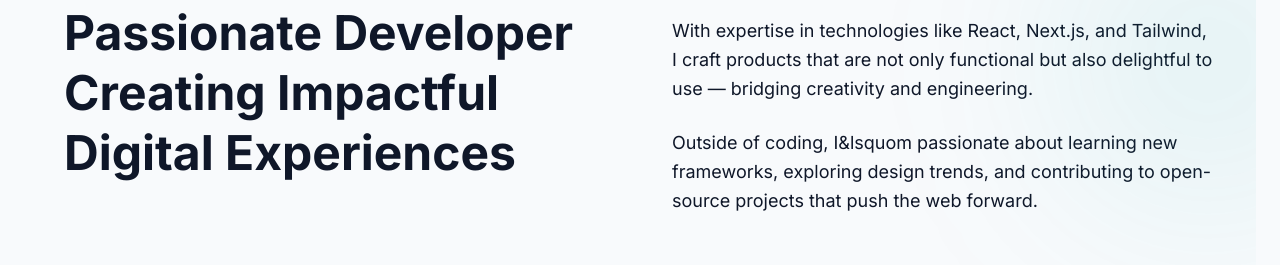
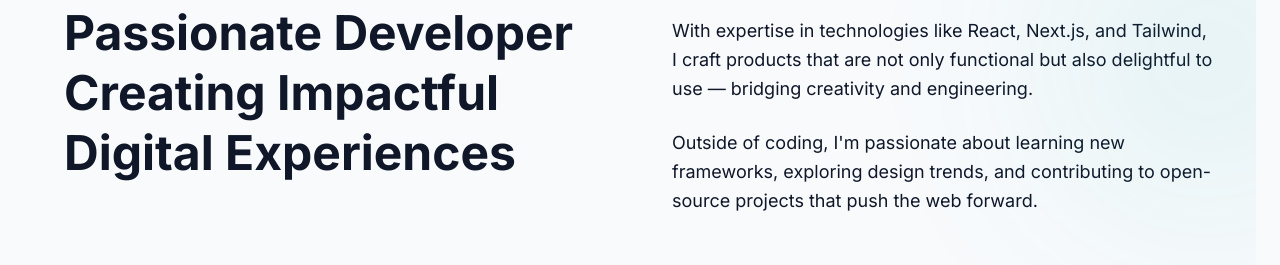
Before and after one commit to rorado/portfolio_next, a Next.js app: page / in a window 1280 px wide. Shown: the part 920-1185 px from the top of the page. Built offline with nearby package versions, Linux system fonts and the light colour scheme.

Commit message:
fix isues

```diff
--- a/components/about.tsx
+++ b/components/about.tsx
@@ -34,14 +34,15 @@ export function About() {
             className="space-y-6 text-lg text-muted-foreground leading-relaxed"
           >
             <p>
-              I'm a full-stack developer with a deep love for clean design, powerful performance, and intuitive UX. My mission is to create seamless web experiences that feel effortless.
+              I&apos;m a full-stack developer with a deep love for clean design, powerful performance, and intuitive UX. My mission is to create seamless web experiences that feel effortless.
             </p>
             <p>
               With expertise in technologies like React, Next.js, and Tailwind, I craft products that are not only functional but also delightful to use — bridging creativity and engineering.
             </p>
-            <p>
-              Outside of coding, I&lsquom passionate about learning new frameworks, exploring design trends, and contributing to open-source projects that push the web forward.
-            </p>
+           <p>
+            Outside of coding, I&apos;m passionate about learning new frameworks, exploring design trends, and contributing to open-source projects that push the web forward.
+          </p>
+
           </motion.div>
         </div>
       </div>
```
